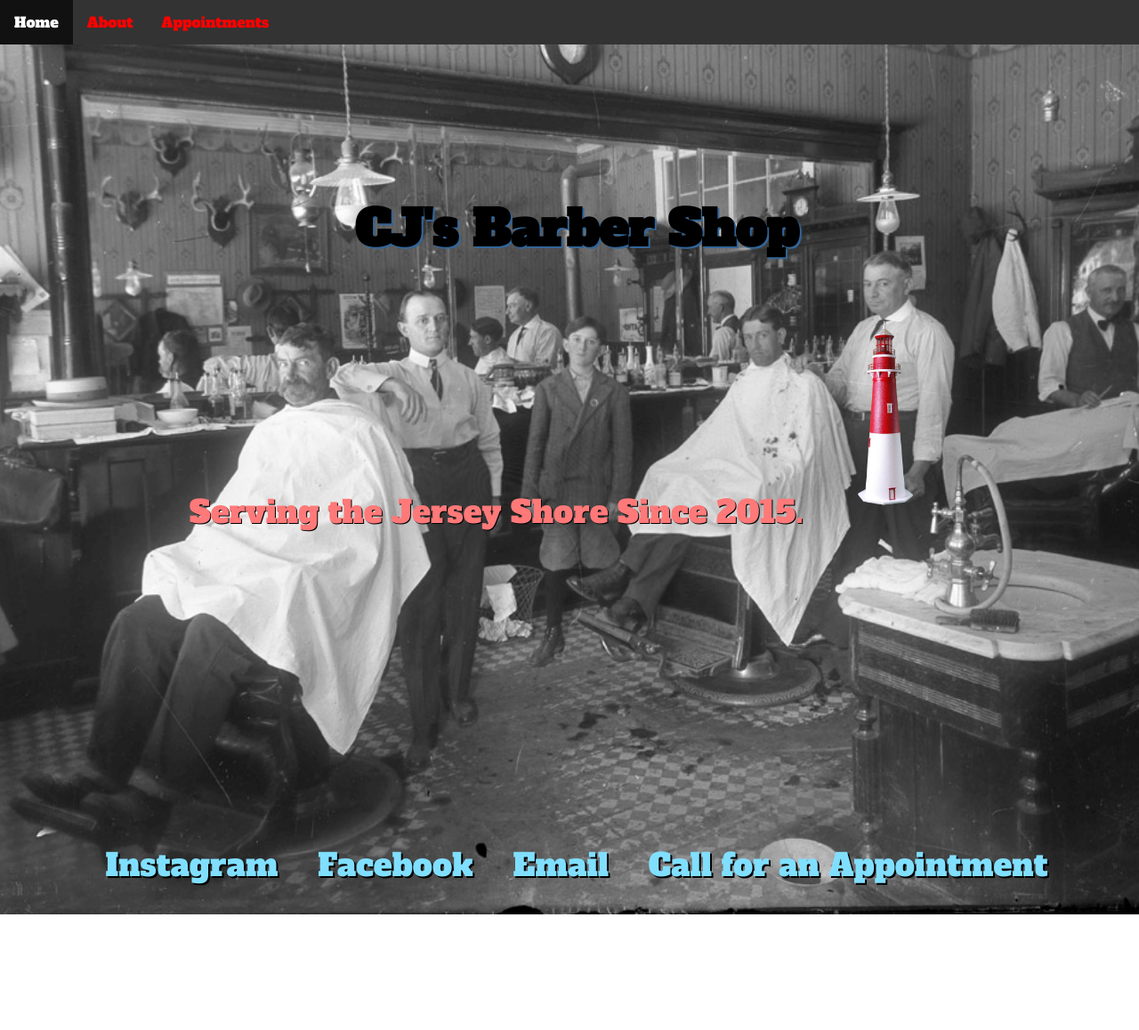
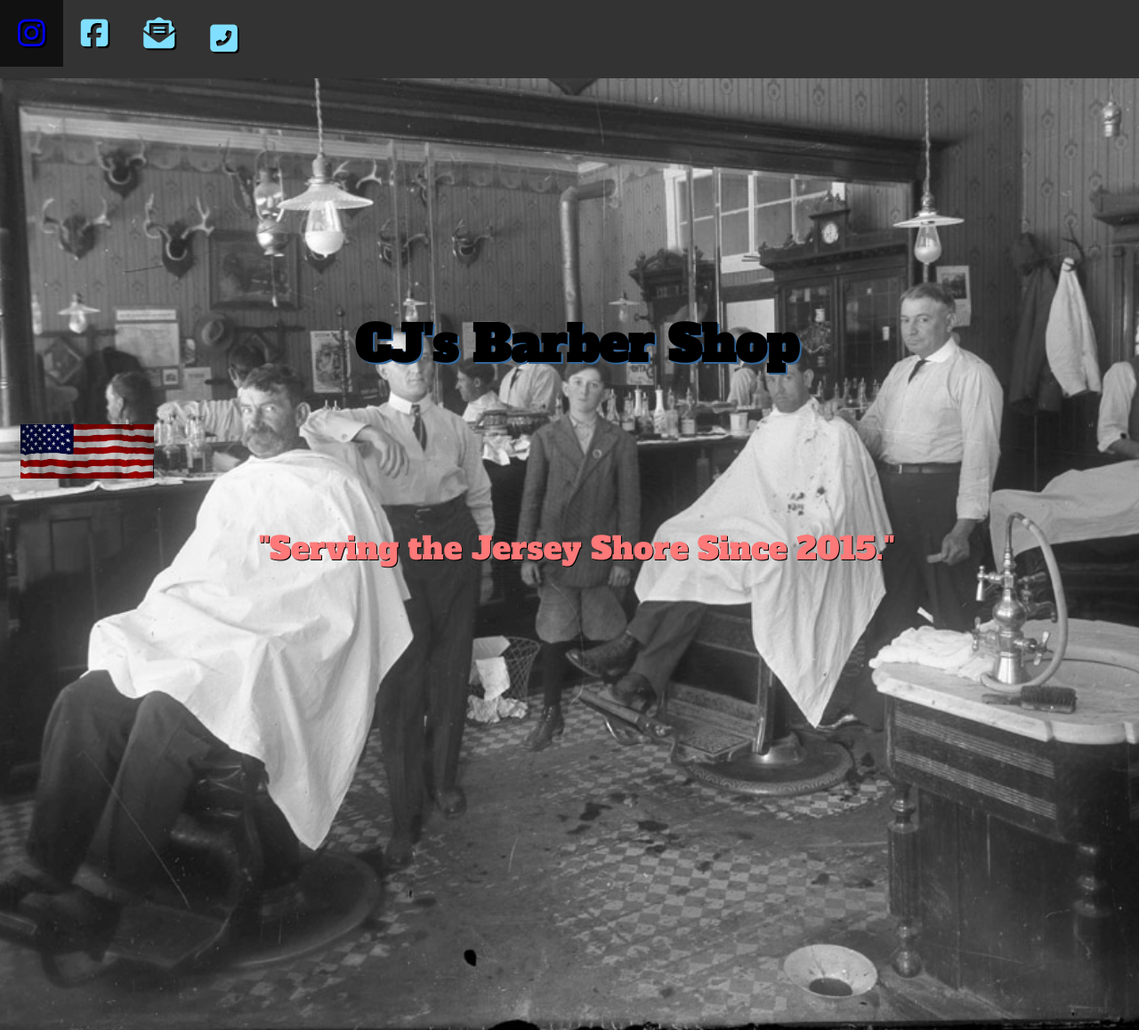
Before and after one commit to wgibson17/Cjs-barber-shop-website, a plain HTML site: page index.html in a window 1280 px wide. Shown: the whole page at 89% size. Before the commit the page ends 1028 px from the top, so only its background shows below. Drawn offline with Linux system fonts and the light colour scheme.

Commit message:
Add files via upload

```diff
--- a/index.html
+++ b/index.html
@@ -3,34 +3,33 @@
   <head>
     <meta charset="utf-8">
     <title>Cj's Barber Shop</title>
+    <script src="https://kit.fontawesome.com/bbe4def61b.js" crossorigin="anonymous"></script>
     <link rel="stylesheet" href="styles.css">
     <link rel="preconnect" href="https://fonts.gstatic.com">
 <link href="https://fonts.googleapis.com/css2?family=Alfa+Slab+One&display=swap" rel="stylesheet">
+<link rel="preconnect" href="https://fonts.gstatic.com">
+<link href="https://fonts.googleapis.com/css2?family=Lobster&display=swap" rel="stylesheet">
   </head>
   <body>
       <div class="navbar">
         <nav>
-          <ul>
-            <li><a href="#welcome">Home</a></li>
-            <li><a href="#about">About</a></li>
-            <li><a href="#appointments">Appointments</a></li>
-          </ul>
+            <div class="about-container" id="About">
+              <div class="contact-container">
+                <ul>
+                  <li><a href="https://www.instagram.com/cj_small_barbershop/"<i class="fab fa-instagram"></i></a></li>
+                  <li><a href="https://www.facebook.com"<i class="fab fa-facebook-square"></i></a></li>
+                  <li><a href="#"<i class="fas fa-envelope-open-text"></i></a></li>
+                  <li><a href="https://www.instagram.com/cj_small_barbershop/"><i class="fas fa-phone-square-alt"></i></a></li>
+                </ul>
+              </div>
+            </div>
         </nav>
       </div>
       <div class="home-container" id="about">
-        <h1>CJ's <style="color:blue">Barber</style> Shop</h1>
-        <p  class="fade">Serving the Jersey Shore Since 2015.<img src="Barnegat.png" alt=""></p>
+        <h1>CJ's Barber Shop</h1>
+        <img src="wavingflag3.jpg" alt="">
+        <p  class="fade">"Serving the Jersey Shore Since 2015."</p>
       </div>
-    </div>
-    <div class="about-container" id="About">
-      <div class="contact-container">
-        <a href="#">Instagram</a>
-        <a href="#">Facebook</a>
-        <a href="#">Email</a>
-        <a href="#">Call for an Appointment</a>
-      </div>
-    </div>
-    <div class="appointments-container" id="appointments">
     </div>
   </body>
 </html>
```
Also changed, not shown: wavingflag3.jpg (added).
